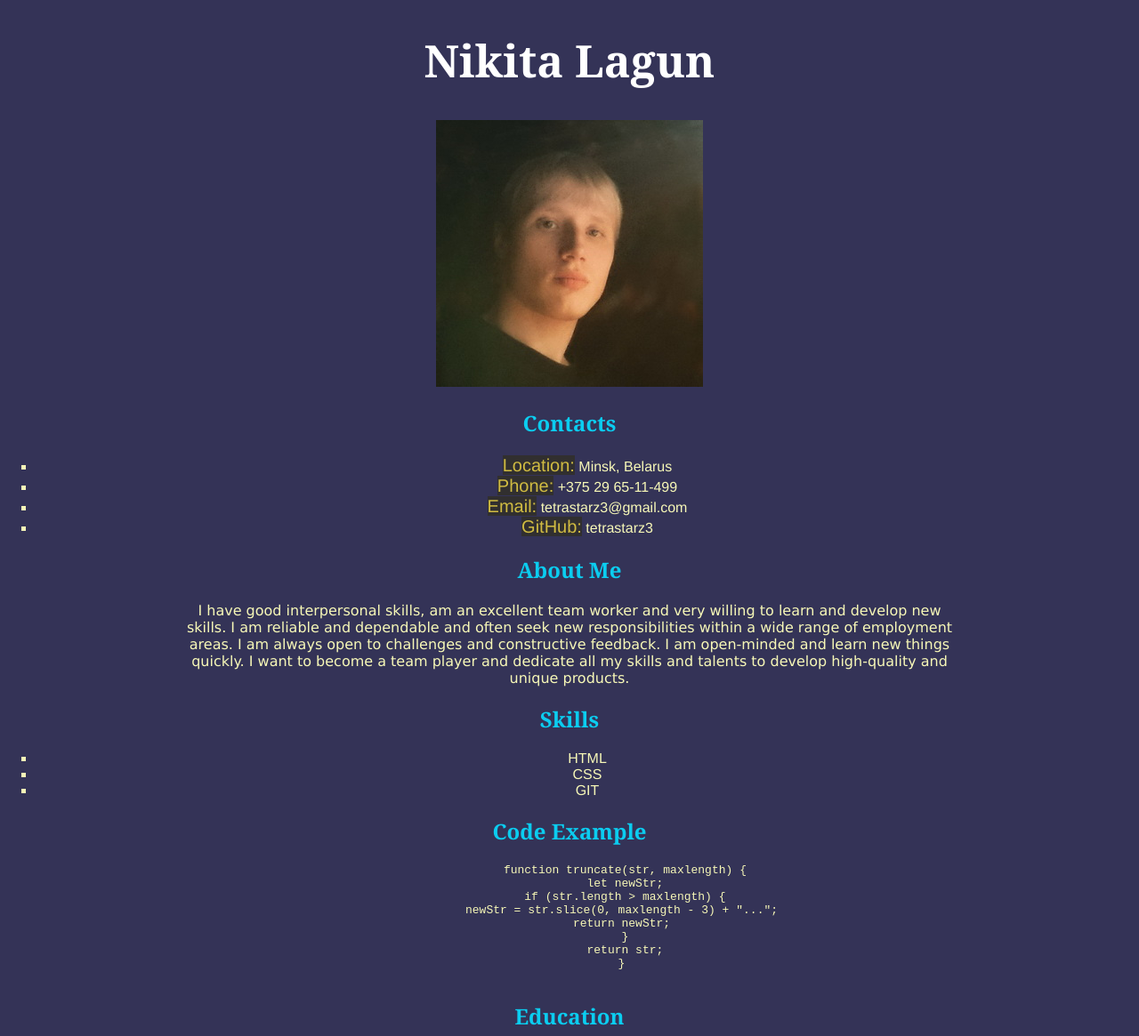
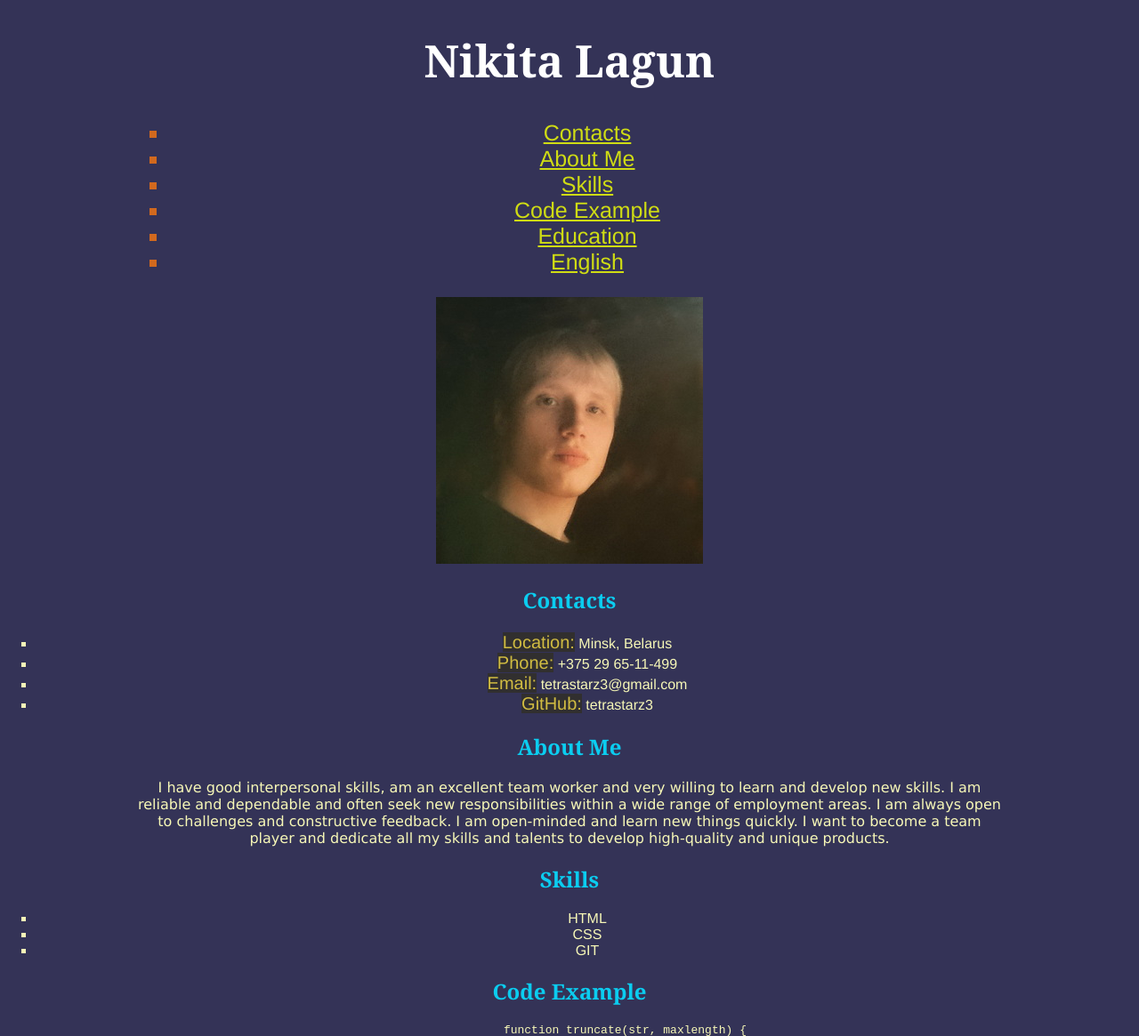
Before and after one commit to tetrastarz3/rsschool-cv03, a plain HTML site: page index.html in a window 1280 px wide. Shown: the top 1165 px of the page at 89% size. Drawn offline with Linux system fonts and the light colour scheme.

Commit message:
fix:fixed nav

```diff
--- a/index.html
+++ b/index.html
@@ -10,12 +10,25 @@
 <body>
     <header class="name">
         <h1>Nikita Lagun</h1>
+
+        <nav class="mode">
+            <ul>
+                <li><a href="#Contacts">Contacts</a></li>
+                <li><a href="#About">About Me</a></li>
+                <li><a href="#Skills">Skills</a></li>
+                <li><a href="#Code">Code Example</a></li>
+                <li><a href="#Education">Education</a></li>
+                <li><a href="#English">English</a></li>
+            </ul>
+        </nav>
     </header>
 
     <main>
         <div class="avatar"><img src="me.jpg" alt="me"></div>
         <section>
+        <div id="Contacts">
             <h2>Contacts</h2>
+        </div>
                 <ul>
                   <li><span>Location:</span> Minsk, Belarus</li>
                   <li><span>Phone:</span> +375 29 65-11-499</li>
@@ -25,7 +38,9 @@
         </section>
 
         <section>
-            <h2>About Me</h2>
+            <div id="About">
+                <h2>About Me</h2>
+            </div>
             <p>I have good interpersonal skills, am an excellent team worker and very willing to learn and develop new skills.
             I am reliable and dependable and often seek new responsibilities within a wide range of employment areas.
             I am always open to challenges and constructive feedback. I am open-minded and learn new things quickly.
@@ -33,7 +48,9 @@
         </section>
 
         <section>
-            <h2>Skills</h2>
+            <div id="Skills">
+                <h2>Skills</h2>
+            </div>
               <ul>
                 <li>HTML</li>
                 <li>CSS</li>
@@ -42,7 +59,9 @@
         </section>
 
         <section>
-            <h2>Code Example</h2>
+            <div id="Code">
+                <h2>Code Example</h2>
+            </div>
               <pre>
                 function truncate(str, maxlength) {
                 let newStr;
@@ -56,7 +75,9 @@
         </section>
 
         <section>
+        <div id="Education">
             <h2>Education</h2>
+        </div>
               <ul>
                 <li>University: Belorussian State Pedagogical University, managment in tourism</li>
                 <li>Courses: The Rolling Scopes «JavaScript/Front-end. Stage 0»</li>
@@ -64,7 +85,9 @@
         </section>
 
         <section>
+        <div id="English">
             <h2>English</h2>
+        </div>
             <p>A1 (I had been practicing English at school and at the university)</p>
         </section>
     </main>
--- a/style.css
+++ b/style.css
@@ -3,6 +3,23 @@ html, body {
     width: 100%;
     margin: 0;
     padding: 0;
+  }
+
+  h2 {
+    font-family: Cambria, Cochin, Georgia, Times, 'Times New Roman', serif;
+    color: rgba(10, 210, 245, 0.973);
+  }
+
+  .mode {
+    font-family: Cambria, Cochin, Georgia, Times, 'Times New Roman', serif;
+    color: chocolate;
+    margin-left: 150px;
+    margin-right: 150px;
+    text-align: center;
+  }
+
+  a {
+    color: rgb(207, 220, 20);
   }
 
   body {
@@ -26,17 +43,13 @@ html, body {
     list-style-type: square;
   }
 
-  h2 {
-    font-family: Cambria, Cochin, Georgia, Times, 'Times New Roman', serif;
-    color: rgba(10, 210, 245, 0.973);
+  p {
+    font-family: Verdana, Geneva, Tahoma, sans-serif;
+    margin-left: 150px;
+    margin-right: 150px;
+    text-align: inherit;
   }
 
-  p {
-    font-family: Verdana, Geneva, Tahoma, sans-serif;
-    margin-left: 200px;
-    margin-right: 200px;
-    text-align: inherit;
-  }
   .name {
     font-family: Georgia, 'Times New Roman', Times, serif;
     font-size: 25px;
```
